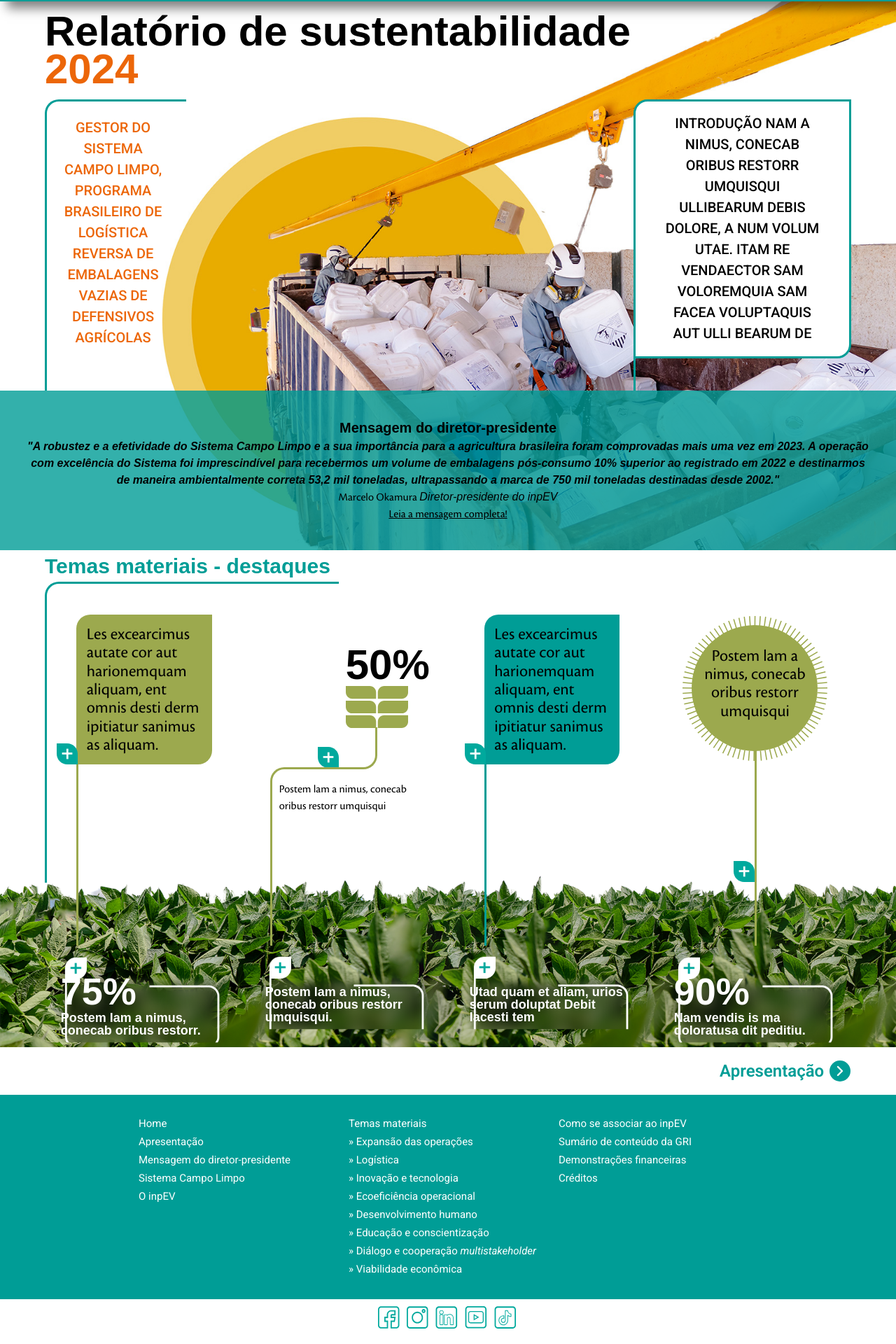
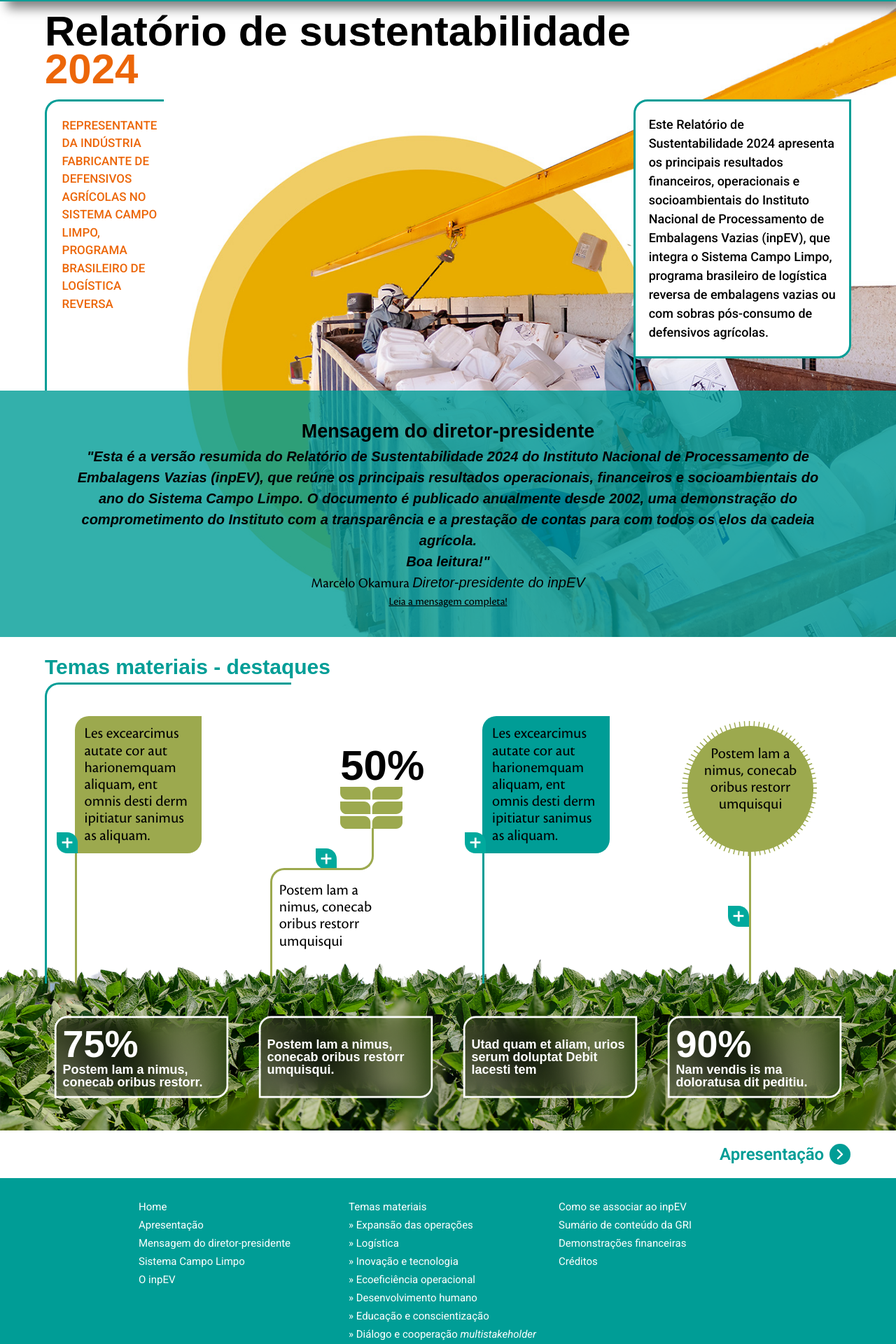
Before and after one commit to maroAlmeida/inpev-2024, a React (Create React App) app: page /#/ in a window 1280 px wide. Shown: the part 135-2055 px from the top of the page at 70% size. Built offline with nearby package versions, Linux system fonts and the light colour scheme; a web font is replaced by a local one.

Commit message:
Aplicado hover dos temas materiais Home: todos mudam para var color blue;

```diff
--- a/src/components/Footer/index.tsx
+++ b/src/components/Footer/index.tsx
@@ -8,10 +8,12 @@
   return (
     <footer className={styles.footer}>
       <div className={styles.line1} >
-        <NavBar isOpen={true} fecharMenu={() => {}} gridClass="grid-cols-1 md:grid-cols-3" alwaysOpen />
+        <NavBar isOpen={true} fecharMenu={() => { }} gridClass="grid-cols-1 md:grid-cols-3" alwaysOpen />
       </div>
-      <div className={` ${styles.line2} mobile-only bg-white p-4 `} >
-        <SocialList />
+      <div className='mobile-only' >
+        <div className={` ${styles.line2} bg-white p-4 `} >
+          <SocialList />
+        </div>
       </div>
     </footer>
   )
--- a/src/components/NextPage/NextPage.module.scss
+++ b/src/components/NextPage/NextPage.module.scss
@@ -22,12 +22,12 @@
     }
 
     .textHover {
-        color: var(--clr-orange);
+        color: var(--clr-blue);
         transition: color 0.3s ease;
     }
 
     .iconHover, .iconHover circle {
-        fill: var(--clr-orange);
+        fill: var(--clr-blue);
         transition: fill 0.3s ease;
     }
 
--- a/src/paginas/Home/Home.module.scss
+++ b/src/paginas/Home/Home.module.scss
@@ -53,8 +53,7 @@
             h1 {
                 font-size: 18px;
                 font-weight: 500;
-                text-align: center;
-                text-transform: uppercase;
+                text-align: left;
                 display: block;
                 margin: auto;
             }
@@ -68,13 +67,16 @@
                 font-family: "Cronos Pro", sans-serif;
                 text-align: center;
                 color: #000;
+                display: block;
+                margin: auto;
+                width: 90%;
 
                 p {
-                    font-size: 16px;
+                    font-size: 20px;
                 }
 
                 .msgTitle {
-                    font-size: 20px;
+                    font-size: 27px;
                     font-weight: 600;
                 }
 
@@ -93,16 +95,16 @@
 
     .temasMateriais {
         font-family: "Cronos Pro", sans-serif;
-        // padding-bottom: 300px;
 
         .tmTitle {
             color: var(--clr-turq1);
             font-weight: 600;
             font-size: 30px;
+            margin-top: 20px;
         }
 
         .tmPdts {
-            width: 420px;
+            width: 352px;
             height: 20px;
             border-top-left-radius: 20px;
             border-top: solid 3px var(--clr-turq1);
@@ -111,7 +113,7 @@
 
         .leadsBox {
             border-left: solid 3px var(--clr-turq1);
-            margin-bottom: 100px;
+            overflow: hidden;
 
             .lead {
                 width: 30px;
@@ -121,21 +123,18 @@
             }
 
             .box1,
+            .box2,
             .box3,
             .box4 {
                 min-width: 221px;
-                // height: 100%;
-                // min-height: 250px;
-                // max-height: 500px;
                 overflow: hidden;
                 position: relative;
                 background-color: transparent;
-                // background-color: rgb(202, 202, 202, 0.5);
+                color: #000;
+                line-height: 1.1;
+                font-size: 22px;
 
                 p {
-                    color: #000;
-                    font-size: 24px;
-                    line-height: 1.1;
                     display: block;
                 }
             }
@@ -144,13 +143,21 @@
             .box2:hover,
             .box3:hover,
             .box4:hover {
-                background-color: rgb(202, 202, 202, 0.5);
+                opacity: 1;
             }
 
             .box1 {
                 p {
                     background-color: var(--clr-ocre);
                     padding: 6%;
+                }
+            }
+
+            .box3:hover,
+            .box1:hover {
+                p {
+                    background-color: var(--clr-blue);
+                    color: var(--clr-white);
                 }
             }
 
@@ -165,20 +172,21 @@
 
             .box4 {
                 .flower {
+                    padding: 6.7%;
+                    background-size: 94%;
+                    background-position: center;
                     background-image: url(./img/cilios.svg);
-                    background-position: center;
-                    background-size: 94%;
-                    padding: 6.7%;
 
                     p {
                         width: 180px;
                         height: 180px;
-                        background-color: var(--clr-ocre);
                         padding: 16% 6%;
                         border-radius: 50%;
                         text-align: center;
                         display: block;
                         margin: auto;
+                        z-index: 3;
+                        background-color: var(--clr-ocre);
                     }
                 }
 
@@ -190,23 +198,42 @@
                     }
                 }
             }
+
+            .box4:hover {
+
+                .flower{
+                    background-image: url(./img/ciliosBlue.svg);
+                }
+
+                p{
+                    color: #fff;
+                    background-color: var(--clr-blue);
+                }
+            }
         }
 
 
         .tmBxRdp {
-            // background-color: #caca;
+            margin-bottom: 40px;
 
             .itemRdp {
-                background-size: 100% auto;
-                background-position: left top;
+                height: 130px;
+                color: #fff;
                 padding: 10px;
                 transform: scale(0.9);
+                border: solid 3px #fff;
+                border-top-left-radius: 20px;
+                border-bottom-right-radius: 20px;
+                background-position: center;
+                background-image: url('./img/fndblur.png');
+
+                display: flex;
+                align-items: center;
 
                 p {
                     font-size: 20px;
                     font-weight: 600;
                     line-height: 1;
-                    margin-top: 15px;
 
                     span {
                         font-size: 60px;
@@ -217,7 +244,10 @@
             }
 
             .itemRdp:hover {
-                transform: scale(1.06);
+                color: var(--clr-blue);
+                border: solid 3px var(--clr-blue);
+                background-color: rgba(255, 255, 255, 0.8);
+                background-image: none;
             }
         }
 
@@ -233,7 +263,7 @@
 
     .leadsBox {
         padding-bottom: 120px;
-        margin-bottom: 0;
+        margin-bottom: 60px;
 
         .lead {
             background-image: url('./img/leadRight.svg');
@@ -263,25 +293,38 @@
             }
         }
 
-        .box1Fil,
-        .box3Fil,
-        .box4Fil {
+        .box1 .box1Fil,
+        .box3 .box3Fil,
+        .box4 .box4Fil {
             width: 30%;
             height: 10px;
             max-height: 300px;
         }
 
-        .box1Fil,
-        .box3Fil {
+        .box1 .box1Fil,
+        .box3 .box3Fil {
             margin-top: 0px;
             margin-right: -12px;
             width: 50%;
             margin-left: -2%;
         }
 
-        .box1Fil {
+        .box1 .box1Fil {
             border-top: solid 3px var(--clr-ocre);
         }
+
+        .box3 .box3Fil {
+            border-top: solid 3px var(--clr-turq1);
+        }
+
+        .box1:hover .box1Fil {
+            border-top: solid 3px var(--clr-blue);
+        }
+
+        .box3:hover .box3Fil {
+            border-top: solid 3px var(--clr-blue);
+        }
+
 
         .box2 {
             p {
@@ -305,10 +348,6 @@
                 right: 10px;
                 top: 10px;
             }
-        }
-
-        .box3Fil {
-            border-top: solid 3px var(--clr-turq1);
         }
 
         .box4 {
@@ -342,11 +381,6 @@
 
     }
 
-    .itemRdp {
-        background-image: url('./img/fndblur.png');
-        border-radius: 20px;
-        border: solid 3px #fff
-    }
 }
 
 @media (min-width: 1020px) {
@@ -365,7 +399,7 @@
             }
 
             .boxOrange {
-                width: 202px;
+                width: 170px;
                 height: 416px;
                 padding: 8%;
                 border-left: solid 3px var(--clr-turq1);
@@ -375,28 +409,20 @@
                 h1 {
                     width: 146px;
                     font-weight: 500;
-                    font-size: 20px;
+                    font-size: 17px;
+                    text-align: left;
                 }
             }
 
             .boxGreen {
                 width: 311px;
                 height: 370px;
-                padding: 5%;
+                padding: 6%;
                 border: solid 3px var(--clr-turq1);
                 border-top-left-radius: 20px;
                 border-bottom-right-radius: 20px;
                 color: black;
                 background-color: #fff;
-
-                h1 {
-                    width: 229px;
-                    font-weight: 500;
-                    font-size: 20px;
-                    text-transform: uppercase;
-                    display: block;
-                    margin: auto;
-                }
             }
 
             .filetGreen {
@@ -412,6 +438,7 @@
 
         .leadsBox {
             height: 410px;
+            margin-bottom: 40px;
 
             .lead {
                 background-image: url('./img/lead.svg');
@@ -421,19 +448,12 @@
             .box2,
             .box3,
             .box4 {
-                min-width: 221px;
+                width: 260px;
                 min-height: 400px;
                 max-height: 500px;
                 padding: 10%;
                 overflow: hidden;
-            }
-
-            .box1:hover,
-            .box2:hover,
-            .box3:hover,
-            .box4:hover {
-                transform: scale(1.06);
-                background-color: rgb(202, 202, 202, 0.5);
+                position: relative;
             }
 
             .box1,
@@ -453,29 +473,57 @@
                 }
             }
 
+            .box1 .box1Fil,
+            .box3 .box3Fil
+            {
+                width: 51%;
+                height: 100vh;
+                margin: 0 0 0 15%;
+            }
+
+            .box1 .box1Fil {
+                border-left: solid 3px var(--clr-ocre);
+            }
+
+            .box3 .box3Fil {
+                border-left: solid 3px var(--clr-turq1);
+            }
+
+
+            .box1:hover .box1Fil {
+                border-left: solid 3px var(--clr-blue);
+            }
+
+            .box3:hover .box3Fil {
+                border-left: solid 3px var(--clr-blue);
+            }
+
             .box2 {
                 padding-top: 25%;
+                color: #000;
+
+                p.content {
+                    border-left: solid 3px var(--clr-ocre);
+                    padding-left: 10px;
+                    width: 90%;
+                    height: 100%;
+                    margin-left: 0;
+                }
+
+                p.percent {
+                    font-size: 60px;
+                    line-height: 1;
+                    font-weight: 600;
+                }
 
                 .trigo {
                     width: 90px;
                     height: 119px;
                     margin-left: 49%;
-
-                    p {
-                        font-size: 60px;
-                        font-weight: 600;
-                        color: #000;
-                        border: none;
-                        text-align: center;
-                    }
-
-                    p.percent {
-                        line-height: 1;
-                    }
                 }
 
                 .box2Fil {
-                    width: 133px;
+                    width: 128px;
                     height: 60px;
                     border-right: solid 3px var(--clr-ocre);
                     border-bottom: solid 3px var(--clr-ocre);
@@ -500,52 +548,50 @@
                     position: relative;
                     margin-top: -3px;
                 }
+            }
 
+            .box2:hover{
                 p.content {
-                    border-left: solid 3px var(--clr-ocre);
-                    padding-left: 10px;
-                    width: 90%;
-                    height: 100%;
-                    margin-left: 0;
+                    border-left: solid 3px var(--clr-blue);
                 }
 
+                .box2Fil {
+                    border-right: solid 3px var(--clr-blue);
+                    border-bottom: solid 3px var(--clr-blue);
+                }
+
+                .box2Fil2 {
+                    border-left: solid 3px var(--clr-blue);
+                    border-top: solid 3px var(--clr-blue);
+                }
+
+                svg{
+                    fill: var(--clr-blue);
+                }
             }
 
-
-            .box1Fil,
-            .box3Fil,
-            .box4Fil {
+            .box4 .box4Fil {
                 width: 51%;
                 height: 100vh;
-                margin: 0 0 0 15%;
-            }
-
-            .box1Fil {
-                border-left: solid 3px var(--clr-ocre);
-            }
-
-            .box3Fil {
-                border-left: solid 3px var(--clr-turq1);
-            }
-
-            .box4Fil {
-                border-right: solid 3px var(--clr-ocre);
                 margin-top: -8%;
                 margin-left: 0;
                 position: relative;
+                border-right: solid 3px var(--clr-ocre);
 
                 .lead {
                     height: 30px;
-                    top: 20%;
+                    top: 10%;
                     right: 0;
                     position: absolute;
                 }
             }
 
-        }
+            .box4:hover .box4Fil {
+                border-right: solid 3px var(--clr-blue);
+            }
 
-        .itemRdp {
-            background-image: url('./img/tmFndRdp.png');
+
+
         }
 
 
--- a/src/paginas/Home/index.tsx
+++ b/src/paginas/Home/index.tsx
@@ -11,8 +11,8 @@
   { id: 4, percentage: "90%", text: "Nam vendis is ma doloratusa dit peditiu. " },
 ];
 
-const text1 = "Gestor do Sistema Campo Limpo, programa brasileiro de logística reversa de embalagens vazias de defensivos agrícolas";
-const text2 = "Introdução nam a nimus, conecab oribus restorr umquisqui ullibearum debis dolore, a num volum utae. Itam re vendaector sam voloremquia sam facea voluptaquis aut ulli bearum de";
+const text1 = "Representante da indústria fabricante de defensivos agrícolas no Sistema Campo Limpo, programa brasileiro de logística reversa";
+const text2 = "Este Relatório de Sustentabilidade 2024 apresenta os principais resultados financeiros, operacionais e socioambientais do Instituto Nacional de Processamento de Embalagens Vazias (inpEV), que integra o Sistema Campo Limpo, programa brasileiro de logística reversa de embalagens vazias ou com sobras pós-consumo de defensivos agrícolas.";
 
 const trigoPerct = "50%";
 const trigoLeg = "Postem lam a nimus, conecab oribus restorr umquisqui";
@@ -61,7 +61,7 @@
         <div className={` ${styles.linePresd} w-full`} >{/* msgPresd */}
           <div className={styles.msgPresd} >
             <p className={styles.msgTitle} >Mensagem do diretor-presidente</p>
-            <p className={styles.msgTxt} >"A robustez e a efetividade do Sistema Campo Limpo e a sua importância para a agricultura brasileira foram comprovadas mais uma vez em 2023. A operação com excelência do Sistema foi imprescindível para recebermos um volume de embalagens pós-consumo 10% superior ao registrado em 2022 e destinarmos de maneira ambientalmente correta 53,2 mil toneladas, ultrapassando a marca de 750 mil toneladas destinadas desde 2002."</p>
+            <p className={styles.msgTxt} >"Esta é a versão resumida do Relatório de Sustentabilidade 2024 do Instituto Nacional de Processamento de Embalagens Vazias (inpEV), que reúne os principais resultados operacionais, financeiros e socioambientais do ano do Sistema Campo Limpo. O documento é publicado anualmente desde 2002, uma demonstração do comprometimento do Instituto com a transparência e a prestação de contas para com todos os elos da cadeia agrícola. <br />Boa leitura!"</p>
             <p >Marcelo Okamura <i>Diretor-presidente do inpEV</i> </p>
 
             <Link className={styles.msgLink} to="/mensagempresidente">Leia a mensagem completa!</Link>
@@ -94,7 +94,23 @@
                   <div className="desk-only vh100" >
                     <div className={styles.trigo} >
                       <p className={styles.percent} >{trigoPerct}</p>
-                      <img src="./img/home/trigo.svg" alt="trigo" />
+
+                      <svg
+                        width="89"
+                        height="60"
+                        viewBox="0 0 89 60"
+                        fill="#9ca94e"
+                        xmlns="http://www.w3.org/2000/svg"
+                      >
+                        <path d="M45.76 9.09C45.76 4.07 49.84 0 54.88 0H89.02V9.09C89.02 14.11 84.94 18.18 79.9 18.18H45.76V9.09Z" />
+                        <path d="M43.26 9.09C43.26 4.07 39.18 0 34.14 0H0V9.09C0 14.11 4.08 18.18 9.12 18.18H43.26V9.09Z" />
+                        <path d="M45.76 30.01C45.76 24.99 49.84 20.92 54.88 20.92H89.02V30.01C89.02 35.03 84.94 39.1 79.9 39.1H45.76V30.01Z" />
+                        <path d="M43.26 30.01C43.26 24.99 39.18 20.92 34.14 20.92H0V30.01C0 35.03 4.08 39.1 9.12 39.1H43.26V30.01Z" />
+                        <path d="M45.76 50.91C45.76 45.89 49.84 41.82 54.88 41.82H89.02V50.91C89.02 55.93 84.94 60 79.9 60H45.76V50.91Z" />
+                        <path d="M43.26 50.91C43.26 45.89 39.18 41.82 34.14 41.82H0V50.91C0 55.93 4.08 60 9.12 60H43.26V50.91Z" />
+                      </svg>
+
+
                     </div>
                     <div className={styles.box2Fil} >
                       <div className={styles.lead} ></div>
@@ -154,9 +170,8 @@
                     className={`${styles.itemRdp} transition-opacity duration-300`}
                     style={{ opacity: hovered === null || hovered === item.id ? 1 : 0.9 }}
                   >
-                    <p className="text-white">
-                      {item.percentage && <span>{item.percentage}</span>}
-                      <br />
+                    <p className="">
+                      {item.percentage && <span>{item.percentage}<br /></span>}
                       {item.text}
                     </p>
                   </div>
```
Also changed, not shown: src/paginas/Home/img/ciliosBlue.svg (added).
